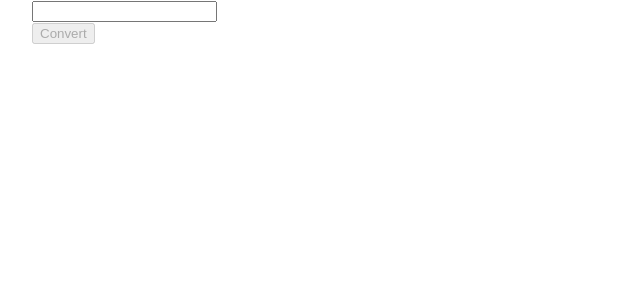
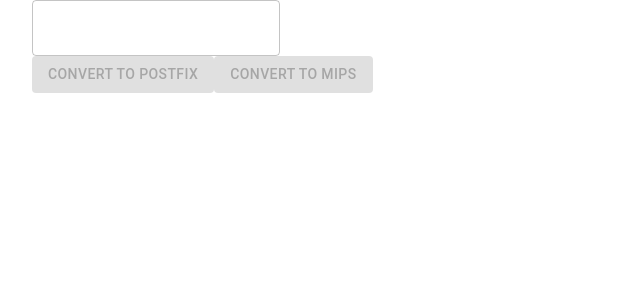
Before and after one commit to Devorein/aisem, a Next.js app: page / in a window 1280 px wide. Shown: the top 300 px of the page, without its empty margins (0-640 px from the left). Built offline with nearby package versions, Linux system fonts and the light colour scheme.

Commit message:
Basic arithmetic operation conversion to MIPS

```diff
--- a/pages/index.tsx
+++ b/pages/index.tsx
@@ -1,20 +1,49 @@
+import styled from '@emotion/styled';
+import { Box, Button, TextField } from '@mui/material';
 import type { NextPage } from 'next';
 import { useState } from 'react';
 import { convertInfixToPostfix } from "../libs/convertInfixToPostfix";
+import convertPostfixToAssembly from '../libs/convertPostfixToAssembly';
 import styles from '../styles/Home.module.css';
+import { AssemblyOperation } from '../types';
+
+const Flex = styled.div`
+  display: flex;
+`
 
 const Home: NextPage = () => {
   const [infixExpression, setInfixExpression] = useState<null | string>(null)
-  const [postfixExpression, setPostfixExpression] = useState<null | string>(null)
+  const [postfixExpression, setPostfixExpression] = useState<null | string>(null);
+  const [assemblyOperations, setAssemblyOperations] = useState<AssemblyOperation[]>([]);
+
   return (
     <div className={styles.container}>
-      <input onChange={e => setInfixExpression(e.target.value)} value={infixExpression ?? ""}/>
-      <div>{postfixExpression}</div>
-      <button disabled={!infixExpression} onClick={() => {
-        if (infixExpression) {
-          setPostfixExpression(convertInfixToPostfix(infixExpression))
-        }
-      }}>Convert</button>
+      <TextField onChange={e => setInfixExpression(e.target.value)} value={infixExpression ?? ""}/>
+      <Box>{postfixExpression}</Box>
+      <Flex>
+        <Button variant="contained" disabled={!infixExpression} onClick={() => {
+          if (infixExpression) {
+            setPostfixExpression(convertInfixToPostfix(infixExpression))
+          }
+        }}>Convert to Postfix</Button>
+        <Button onClick={() => {
+          if (postfixExpression) {
+            setAssemblyOperations(convertPostfixToAssembly(postfixExpression))
+          }
+        }} variant="contained" disabled={!postfixExpression}>
+          Convert to MIPS
+        </Button>
+      </Flex>
+
+      {assemblyOperations.length !== 0 && <Box>
+        {assemblyOperations.map(({operands, destination, operation}) => {
+          return <Flex key={operation + destination + operands.join(" ")}>
+            <span>{operation}</span>
+            <span>$t{destination}</span>
+            {operands.map((operand, operandIndex) => <span key={operand}>$s{operand}{operandIndex === operands.length - 1 ? "" : ", "}</span>)}
+          </Flex>
+        })}
+      </Box>}
     </div>
   )
 }
```
